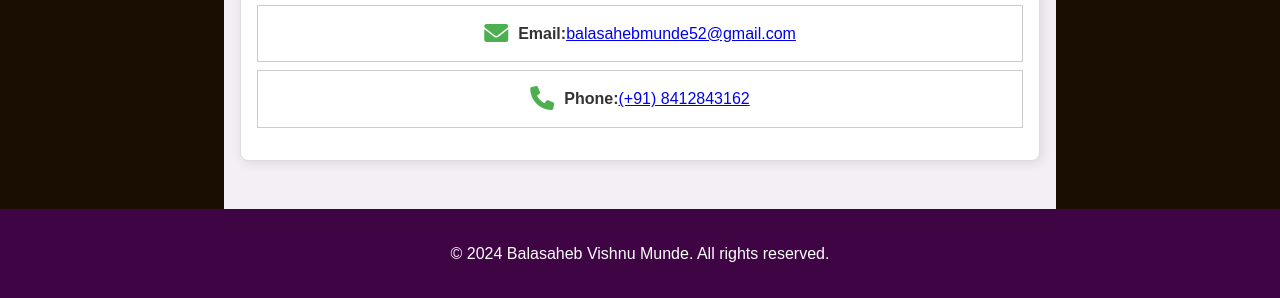
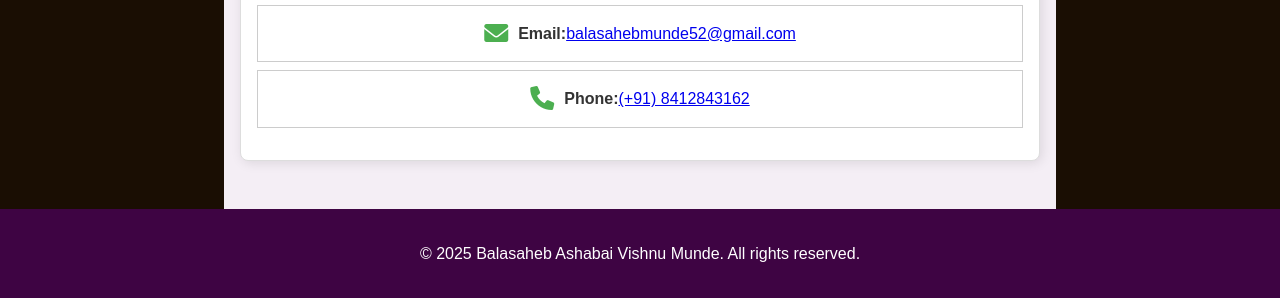
Before and after one commit to balasahebmunde52/portfolio, a plain HTML site: page index.html in a window 1280 px wide. Shown: the part 3942-4240 px from the top of the page. Drawn offline with Linux system fonts and the light colour scheme.

Commit message:
Update index.html

```diff
--- a/index.html
+++ b/index.html
@@ -319,7 +319,7 @@ bank's retention rates.Leveraged Java and Spring Boot for backend services, impl
     </div>
 
     <footer>
-        <p>© 2024 Balasaheb Vishnu Munde. All rights reserved.</p>
+        <p>© 2025 Balasaheb Ashabai Vishnu Munde. All rights reserved.</p>
     </footer>
 </body>
 </html>
```
